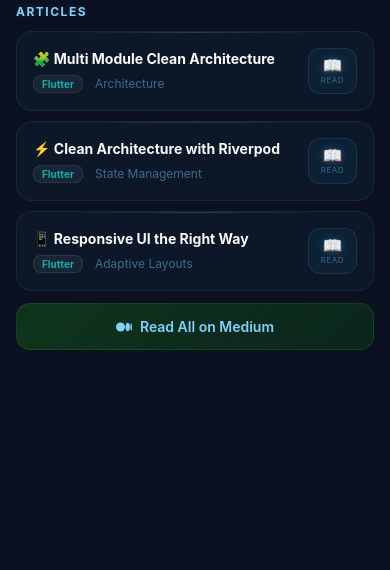
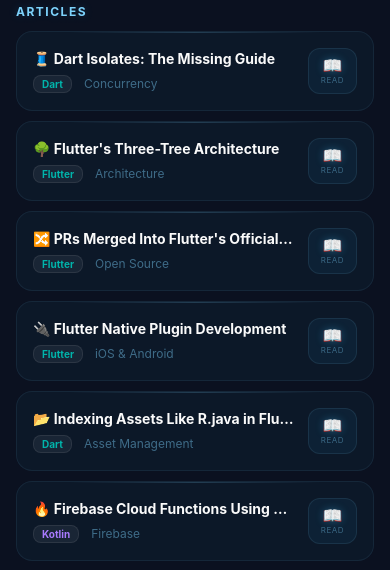
Before and after one commit to ishaquehassan/ishaqhassan.dev, a plain HTML site: page index.html in a window 390 px wide. Both pictures are taken after a click on the element 195 px from the left and 800 px from the top of the page. Shown: the part 274-844 px from the top of the page. Drawn offline with Linux system fonts and the light colour scheme; a web font is replaced by a local one.

Commit message:
fix: replace fake Medium articles with real ones in mobile view

```diff
--- a/index.html
+++ b/index.html
@@ -2367,24 +2367,45 @@
 
       <h3 class="mob-section-heading">Articles</h3>
 
-      <a href="https://medium.com/@ishaqhassan/multi-module-clean-architecture-in-flutter-24dcb82d7a15" target="_blank" rel="noopener noreferrer" class="mob-gh-repo">
-        <div class="mob-gh-repo-info">
-          <div class="mob-gh-repo-name">🧩 Multi Module Clean Architecture</div>
+      <a href="https://medium.com/@ishaqhassan/dart-isolates-the-missing-guide-for-production-flutter-apps-66ed990ced3e" target="_blank" rel="noopener noreferrer" class="mob-gh-repo">
+        <div class="mob-gh-repo-info">
+          <div class="mob-gh-repo-name">🧵 Dart Isolates: The Missing Guide</div>
+          <div class="mob-gh-repo-meta"><span class="mob-gh-lang" style="color:#00B4AB;">Dart</span><span>Concurrency</span></div>
+        </div>
+        <div class="mob-gh-stars"><span class="mob-gh-stars-num">📖</span><span class="mob-gh-stars-label">read</span></div>
+      </a>
+      <a href="https://medium.com/@ishaqhassan/how-flutters-three-tree-architecture-actually-works-953c8cc17226" target="_blank" rel="noopener noreferrer" class="mob-gh-repo">
+        <div class="mob-gh-repo-info">
+          <div class="mob-gh-repo-name">🌳 Flutter's Three-Tree Architecture</div>
           <div class="mob-gh-repo-meta"><span class="mob-gh-lang" style="color:#00B4AB;">Flutter</span><span>Architecture</span></div>
         </div>
         <div class="mob-gh-stars"><span class="mob-gh-stars-num">📖</span><span class="mob-gh-stars-label">read</span></div>
       </a>
-      <a href="https://medium.com/@ishaqhassan/flutter-clean-architecture-with-riverpod-bfb1d7ce0408" target="_blank" rel="noopener noreferrer" class="mob-gh-repo">
-        <div class="mob-gh-repo-info">
-          <div class="mob-gh-repo-name">⚡ Clean Architecture with Riverpod</div>
-          <div class="mob-gh-repo-meta"><span class="mob-gh-lang" style="color:#00B4AB;">Flutter</span><span>State Management</span></div>
+      <a href="https://medium.com/@ishaqhassan/how-i-got-my-pull-requests-merged-into-flutters-official-repository-98d055f3270e" target="_blank" rel="noopener noreferrer" class="mob-gh-repo">
+        <div class="mob-gh-repo-info">
+          <div class="mob-gh-repo-name">🔀 PRs Merged Into Flutter's Official Repo</div>
+          <div class="mob-gh-repo-meta"><span class="mob-gh-lang" style="color:#00B4AB;">Flutter</span><span>Open Source</span></div>
         </div>
         <div class="mob-gh-stars"><span class="mob-gh-stars-num">📖</span><span class="mob-gh-stars-label">read</span></div>
       </a>
-      <a href="https://medium.com/@ishaqhassan/flutter-responsive-ui-the-right-way-327be3ed5da5" target="_blank" rel="noopener noreferrer" class="mob-gh-repo">
-        <div class="mob-gh-repo-info">
-          <div class="mob-gh-repo-name">📱 Responsive UI the Right Way</div>
-          <div class="mob-gh-repo-meta"><span class="mob-gh-lang" style="color:#00B4AB;">Flutter</span><span>Adaptive Layouts</span></div>
+      <a href="https://medium.com/nerd-for-tech/a-journey-with-flutter-native-plugin-development-for-ios-android-3f0dd4ab8061" target="_blank" rel="noopener noreferrer" class="mob-gh-repo">
+        <div class="mob-gh-repo-info">
+          <div class="mob-gh-repo-name">🔌 Flutter Native Plugin Development</div>
+          <div class="mob-gh-repo-meta"><span class="mob-gh-lang" style="color:#00B4AB;">Flutter</span><span>iOS & Android</span></div>
+        </div>
+        <div class="mob-gh-stars"><span class="mob-gh-stars-num">📖</span><span class="mob-gh-stars-label">read</span></div>
+      </a>
+      <a href="https://medium.com/nerd-for-tech/indexing-assets-in-a-dart-class-just-like-r-java-flutter-3febf558a2bb" target="_blank" rel="noopener noreferrer" class="mob-gh-repo">
+        <div class="mob-gh-repo-info">
+          <div class="mob-gh-repo-name">📂 Indexing Assets Like R.java in Flutter</div>
+          <div class="mob-gh-repo-meta"><span class="mob-gh-lang" style="color:#00B4AB;">Dart</span><span>Asset Management</span></div>
+        </div>
+        <div class="mob-gh-stars"><span class="mob-gh-stars-num">📖</span><span class="mob-gh-stars-label">read</span></div>
+      </a>
+      <a href="https://medium.com/@ishaqhassan/firebase-cloud-functions-using-kotlin-55631dd43f67" target="_blank" rel="noopener noreferrer" class="mob-gh-repo">
+        <div class="mob-gh-repo-info">
+          <div class="mob-gh-repo-name">🔥 Firebase Cloud Functions Using Kotlin</div>
+          <div class="mob-gh-repo-meta"><span class="mob-gh-lang" style="color:#A97BFF;">Kotlin</span><span>Firebase</span></div>
         </div>
         <div class="mob-gh-stars"><span class="mob-gh-stars-num">📖</span><span class="mob-gh-stars-label">read</span></div>
       </a>
```
